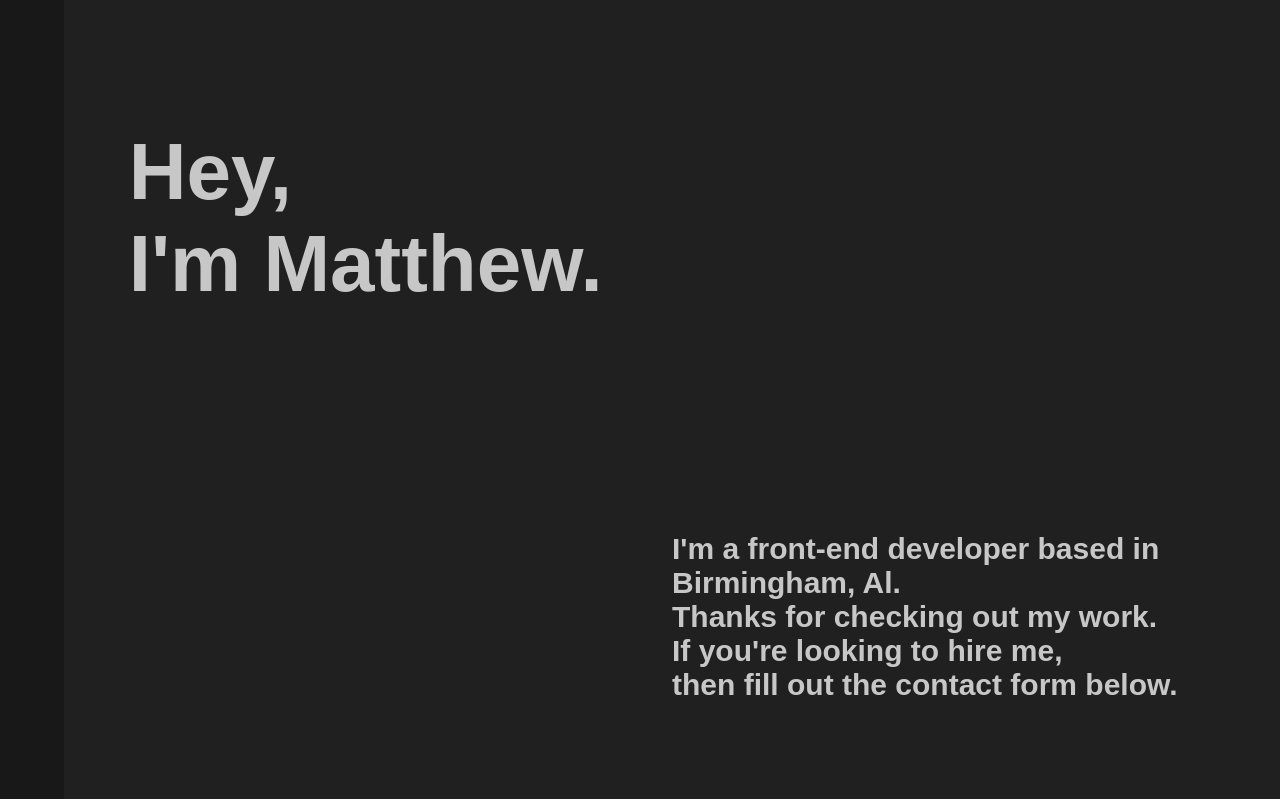
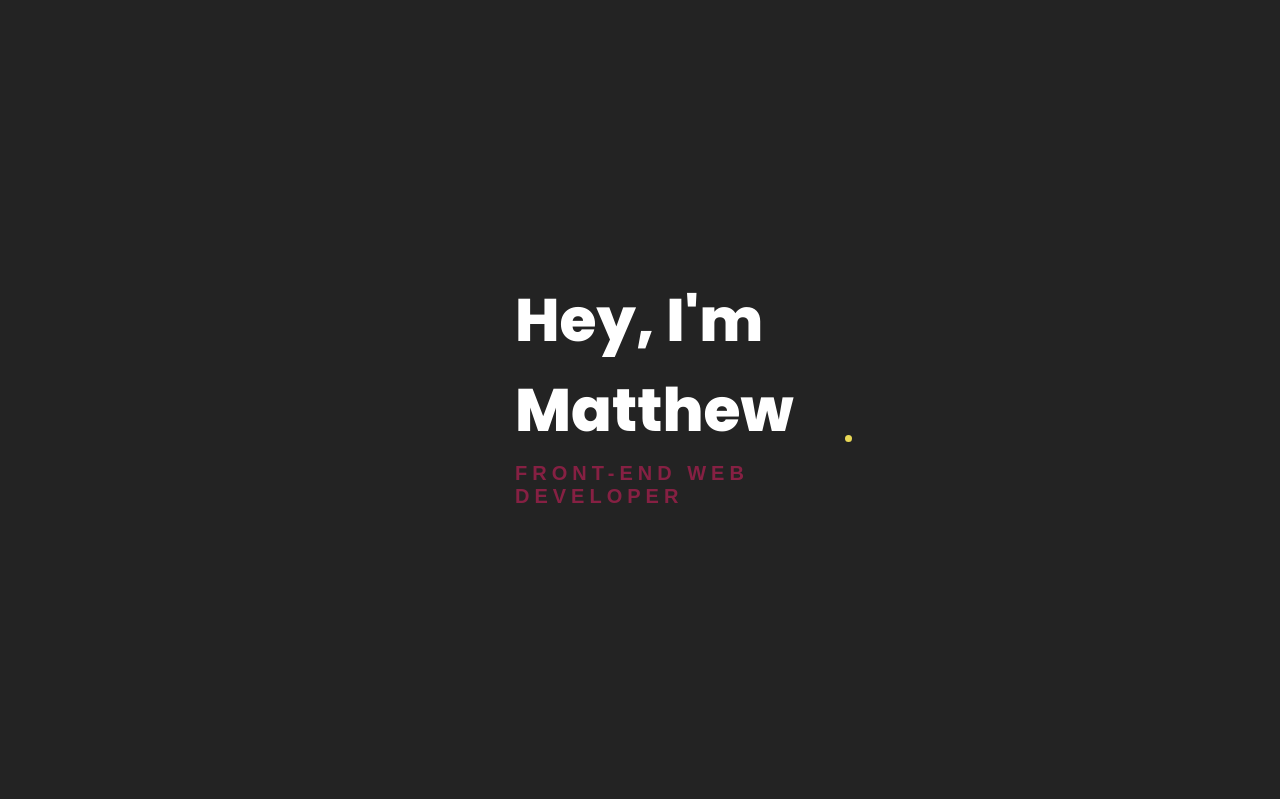
Before and after one commit to mmurr11/Portfolio-2, a React (Create React App) app: page / in a window 1280 px wide. Shown: the top 799 px of the page. Built offline with nearby package versions, Linux system fonts and the light colour scheme.

Commit message:
intro at top

```diff
--- a/package.json
+++ b/package.json
@@ -10,6 +10,8 @@
     "react": "^17.0.2",
     "react-dom": "^17.0.2",
     "react-scripts": "5.0.0",
+    "sass": "^1.49.11",
+    "scss": "^0.2.4",
     "styled-components": "^5.3.3",
     "web-vitals": "^2.1.2"
   },
--- a/src/Components/Contact.js
+++ b/src/Components/Contact.js
@@ -1,27 +1,47 @@
-import styled from 'styled-components'
-import { SharedCard } from './SharedCard'
-let gitImg = require('./githubLogo.png')
-let linkedinImg = require('../images/linkedinLogo.png')
+import styled from "styled-components";
+let gitImg = require("../images/githubLogo.png");
+let linkedinImg = require("../images/linkedinLogo.png");
 
-const Contact  = (props) => {
+const Contact = (props) => {
   return (
-        <Container className='container'>
-            <GetInTouch className='getInTouch'>
+    <Container className="container">
+      <GetInTouch className="getInTouch">
         <span>Get in touch</span>
         <form action="https://formspree.io/f/myylqzwq" method="POST">
-                    <EmailForm className='emailForm'>
-                        <label className='label' for="email">E-mail</label>
-					    <textarea className='textarea' name="email" id="email" rows="1"></textarea>
+          <EmailForm className="emailForm">
+            <label className="label" for="email">
+              E-mail
+            </label>
+            <textarea
+              className="textarea"
+              name="email"
+              id="email"
+              rows="1"
+            ></textarea>
           </EmailForm>
-                    <SubjectForm className='subjectForm'>
-                        <label className='label' for="subject">Subject</label>
-						<textarea className='textarea' name="subject" id="subject" rows="1"></textarea>
+          <SubjectForm className="subjectForm">
+            <label className="label" for="subject">
+              Subject
+            </label>
+            <textarea
+              className="textarea"
+              name="subject"
+              id="subject"
+              rows="1"
+            ></textarea>
           </SubjectForm>
-                    <MessageForm className='messageForm'>
-                        <label className='label' for="message">Message</label>
-						<textarea className='textarea' name="message" id="message" rows="5"></textarea>
+          <MessageForm className="messageForm">
+            <label className="label" for="message">
+              Message
+            </label>
+            <textarea
+              className="textarea"
+              name="message"
+              id="message"
+              rows="5"
+            ></textarea>
           </MessageForm>
-                    <Send className='send'>
+          <Send className="send">
             <button type="submit" class="button submit" id="sendMsg">
               Send
             </button>
@@ -29,31 +49,36 @@ const Contact  = (props) => {
         </form>
       </GetInTouch>
 
-			<Info className='info'>
-				<Email className='email'>
+      <Info className="info">
+        <Email className="email">
           <span>E-mail</span>
           <p>mattm898865@gmail.com</p>
         </Email>
-				<Social className='social'>
+        <Social className="social">
           <h3>Socials</h3>
           <Icons className="icons">
             <li>
-                            <a href="https://github.com/mmurr11" class="icon brands fa-github">
-						        <img src={gitImg} width='25rem' height='25rem' />
+              <a
+                href="https://github.com/mmurr11"
+                class="icon brands fa-github"
+              >
+                <img src={gitImg} width="25rem" height="25rem" />
               </a>
             </li>
             <li>
-                            <a href="https://www.linkedin.com/in/matthew-murray-038536217/"	class="icon brands fa-linkedin-in">
-                                <img src={linkedinImg} width='25rem' height='25rem' />
+              <a
+                href="https://www.linkedin.com/in/matthew-murray-038536217/"
+                class="icon brands fa-linkedin-in"
+              >
+                <img src={linkedinImg} width="25rem" height="25rem" />
               </a>
             </li>
           </Icons>
         </Social>
       </Info>
-
     </Container>
-    )
-}
+  );
+};
 
 const Container = styled.div`
   align-items: center;
@@ -61,7 +86,7 @@ const Container = styled.div`
   min-width: 80%;
   display: flex;
   margin-bottom: 2%;
-    background-color: #181818;
+  background-color: #202020;
   border-radius: 3%;
   .label {
     font-size: 2.2rem;
@@ -97,14 +122,11 @@ const Form = styled.div`
   display: flex;
 `;
 
-const EmailForm = styled(Form)`
-`;
+const EmailForm = styled(Form)``;
 
-const SubjectForm = styled(Form)`
-`;
+const SubjectForm = styled(Form)``;
 
-const MessageForm = styled(Form)`
-`;
+const MessageForm = styled(Form)``;
 
 const Send = styled.div`
   text-align: center;
@@ -163,4 +185,4 @@ const Icons = styled.ul`
   }
 `;
 
-export default Contact
+export default Contact;
--- a/src/Components/Home.js
+++ b/src/Components/Home.js
@@ -1,10 +1,10 @@
-import styled from 'styled-components'
+import styled from "styled-components";
 // import Clients from './Clients'
-import Contact from './Contact'
-import Welcome from './Welcome'
-import Work from './Work'
+import Contact from "./Contact";
+import Welcome from "./Welcome";
+import Work from "./Work";
 
-const Home = (props) => {
+const Home = () => {
   return (
     <Layout>
       <Welcome />
@@ -18,11 +18,9 @@ const Layout = styled.div`
   display: flex;
   flex-direction: column;
   column-gap: 10%;
-  margin-left: 5%;
   align-items: center;
   overflow: none;
   background-color: #202020;
-
 `;
 
 export default Home;
--- a/src/Components/Welcome.js
+++ b/src/Components/Welcome.js
@@ -1,47 +1,25 @@
-import styled from 'styled-components'
-import { SharedCard } from './SharedCard'
+import styled from "styled-components";
+import "./Welcome.scss";
 
-const Welcome  = (props) => {
+const Welcome = (props) => {
   return (
-        <Intro>
-            <Title>
+    <div class="container">
+      <div class="box">
+        <div class="title">
+          <span class="block"></span>
           <h1>
-                    Hey, <br/> I'm Matthew.
+            Hey, I'm Matthew<span></span>
           </h1>
-            </Title>
-            <Subtitle>
-                <h2>
-                    I'm a front-end developer based in Birmingham, Al.
-                    <br/>
-                    Thanks for checking out my work.<br/>
-                    If you're looking to hire me, <br/>
-                    then fill out the contact form below.
-                </h2>
-            </Subtitle>
-        </Intro>
-    )
-}
+        </div>
 
-const Intro = styled(SharedCard)`
-    outline: none;
-    width: 90%;
-    margin: 10% ;
-    border-bottom: 1px solid #303030;
-    @media (max-width: 768px) {
-
-    }
-`;
-
-const Title = styled.div`
-    margin-right: 20px;
-    margin-bottom: 20%;
-    font-size: 4rem;
-    text-align: left;
-    padding: 4px;
-    @media (max-width: 768px) {
-        font-size: 3rem;
-    }
-`;
+        <div class="role">
+          <div class="block"></div>
+          <p>Front-end web developer</p>
+        </div>
+      </div>
+    </div>
+  );
+};
 
 const Subtitle = styled.div`
   margin-left: 50%;
@@ -55,4 +33,4 @@ const Subtitle = styled.div`
   }
 `;
 
-export default Welcome
+export default Welcome;
--- /dev/null
+++ b/src/Components/Welcome.scss
@@ -0,0 +1,240 @@
+@import url("https://fonts.googleapis.com/css?family=Lato:300,400|Poppins:300,400,800&display=swap");
+
+.container {
+  width: 100%;
+  height: 100vh;
+  background: #232323;
+  z-index: 1;
+  display: flex;
+  justify-content: center;
+  align-items: center;
+
+  .box {
+    width: 250px;
+    height: 250px;
+    position: relative;
+    display: flex;
+    justify-content: center;
+    flex-direction: column;
+
+    .title {
+      width: 130%;
+      position: relative;
+      display: flex;
+      align-items: center;
+      height: 80%;
+
+      .block {
+        width: 0%;
+        height: inherit;
+        background: #ffb510;
+        position: absolute;
+        animation: mainBlock 2s cubic-bezier(0.74, 0.06, 0.4, 0.92) forwards;
+        display: flex;
+      }
+
+      h1 {
+        font-family: "Poppins";
+        color: #fff;
+        font-size: 6rem;
+        -webkit-animation: mainFadeIn 2s forwards;
+        -o-animation: mainFadeIn 2s forwards;
+        animation: mainFadeIn 2s forwards;
+        animation-delay: 1.6s;
+        opacity: 0;
+        display: flex;
+        align-items: baseline;
+        position: relative;
+
+        span {
+          width: 0px;
+          height: 0px;
+          -webkit-border-radius: 50%;
+          -moz-border-radius: 50%;
+          border-radius: 50%;
+
+          background: #ffb510;
+          -webkit-animation: load 0.6s cubic-bezier(0.74, 0.06, 0.4, 0.92)
+            forwards;
+          animation: popIn 0.8s cubic-bezier(0.74, 0.06, 0.4, 0.92) forwards;
+          animation-delay: 2s;
+          margin-left: 5px;
+          margin-top: -10px;
+          position: absolute;
+          bottom: 13px;
+          right: -12px;
+        }
+      }
+    }
+
+    .role {
+      width: 100%;
+      position: relative;
+      display: flex;
+      align-items: center;
+      height: 70%;
+      margin-top: -10px;
+
+      .block {
+        width: 0%;
+        height: inherit;
+        background: #e91e63;
+        position: absolute;
+        animation: secBlock 2s cubic-bezier(0.74, 0.06, 0.4, 0.92) forwards;
+        animation-delay: 2s;
+        display: flex;
+      }
+
+      p {
+        animation: secFadeIn 2s forwards;
+        animation-delay: 3.2s;
+        opacity: 0;
+        font-weight: 800;
+        color: #e91e63;
+        font-size: 2rem;
+        text-transform: uppercase;
+        letter-spacing: 5px;
+      }
+    }
+  }
+}
+
+@keyframes mainBlock {
+  0% {
+    width: 0%;
+    left: 0;
+  }
+  50% {
+    width: 100%;
+    left: 0;
+  }
+  100% {
+    width: 0;
+    left: 100%;
+  }
+}
+
+@keyframes secBlock {
+  0% {
+    width: 0%;
+    left: 0;
+  }
+  50% {
+    width: 100%;
+    left: 0;
+  }
+  100% {
+    width: 0;
+    left: 100%;
+  }
+}
+
+@keyframes mainFadeIn {
+  0% {
+    opacity: 0;
+  }
+  100% {
+    opacity: 1;
+  }
+}
+
+@keyframes popIn {
+  0% {
+    width: 0px;
+    height: 0px;
+    background: #e9d856;
+    border: 0px solid #ddd;
+    opacity: 0;
+  }
+  50% {
+    width: 10px;
+    height: 10px;
+    background: #e9d856;
+    opacity: 1;
+    bottom: 45px;
+  }
+  65% {
+    width: 7px;
+    height: 7px;
+    bottom: 0px;
+    width: 15px;
+  }
+  80% {
+    width: 10px;
+    height: 10px;
+    bottom: 20px;
+  }
+  100% {
+    width: 7px;
+    height: 7px;
+    background: #e9d856;
+    border: 0px solid #222;
+    bottom: 13px;
+  }
+}
+
+@keyframes secFadeIn {
+  0% {
+    opacity: 0;
+  }
+  100% {
+    opacity: 0.5;
+  }
+}
+
+footer {
+  width: 350px;
+  height: 80px;
+  background: #ffb510;
+  position: absolute;
+  right: 0;
+  bottom: -80px;
+  display: flex;
+  justify-content: center;
+  align-items: center;
+  animation: top 0.8s forwards;
+  animation-delay: 4s;
+  span {
+    display: flex;
+    align-items: center;
+    justify-content: center;
+    font-size: 12px;
+    color: #232323;
+    font-family: "Poppins";
+
+    i {
+      margin-right: 25px;
+      font-size: 22px;
+      color: #232323;
+      animation: icon 2s forwards;
+      animation-delay: 4s;
+      opacity: 0;
+    }
+  }
+}
+
+@keyframes top {
+  0% {
+    opacity: 0;
+    bottom: -80px;
+  }
+  100% {
+    opacity: 1;
+    bottom: 0px;
+  }
+}
+
+@keyframes icon {
+  0% {
+    opacity: 0;
+    transform: scale(0);
+  }
+  50% {
+    opacity: 1;
+    transform: scale(1.3) rotate(-02deg);
+  }
+  100% {
+    opacity: 1;
+    bottom: 0px;
+  }
+}
--- a/src/index.css
+++ b/src/index.css
@@ -2,14 +2,14 @@ html {
   font-size: 62.5%;
 }
 
-body{
+body {
   overflow-y: scroll;
   overflow-x: hidden;
 }
 
 * {
   color: #c7c7c7;
-  background-color: #181818;
+  background-color: #202020;
   box-sizing: border-box;
 }
 
```
Also changed, not shown: src/Components/Work.js (+19 -33 lines), src/App.css (line endings or trailing spaces), src/Components/Sidebar.js (added), src/images/githubLogo.png (renamed from src/Components/githubLogo.png), 1 other file (tests, documents, lock files or other folders). Lines whose indentation alone changed are shown as unchanged.
